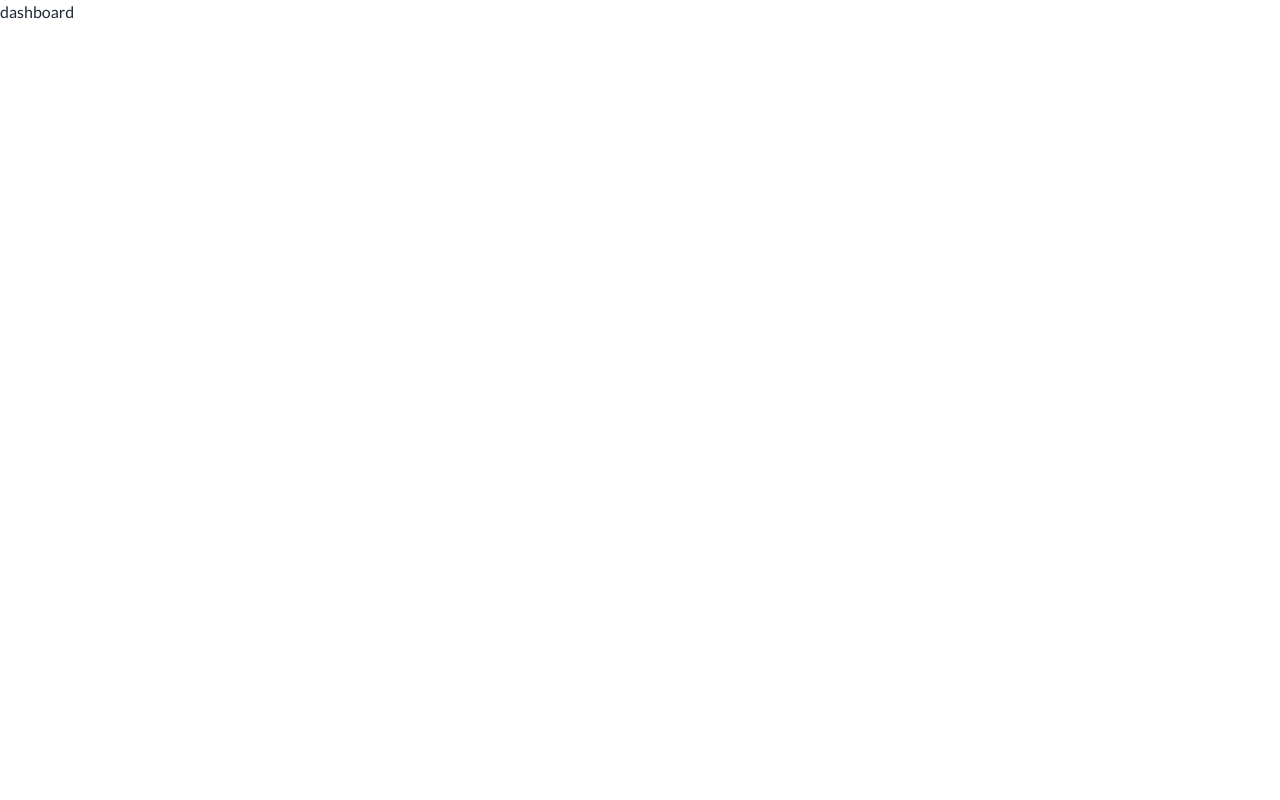
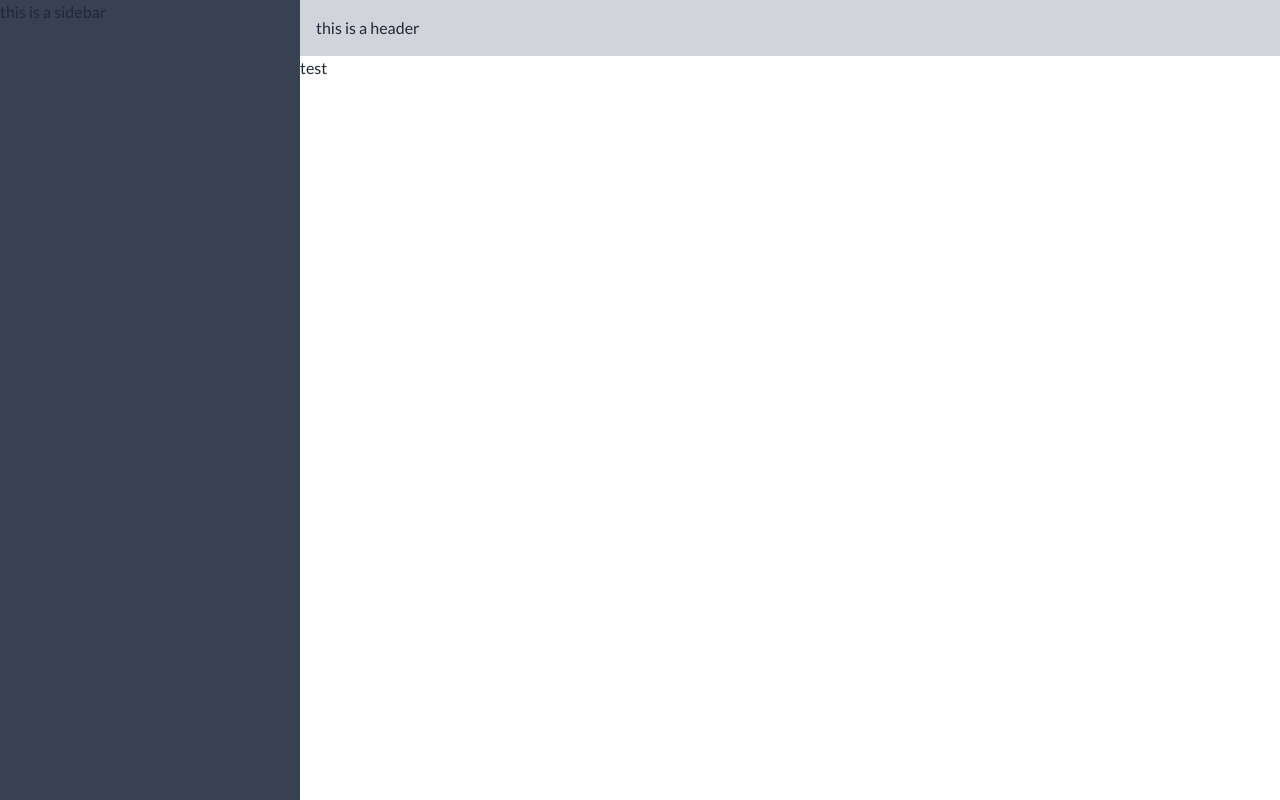
Before and after one commit to zagreus-co/ZedAdmin, a React (Vite) app: page / in a window 1280 px wide. Built offline with nearby package versions, Linux system fonts and the light colour scheme.

Commit message:
feat: creat dashboard layout structure

```diff
--- a/src/App.jsx
+++ b/src/App.jsx
@@ -1,6 +1,7 @@
 import { Suspense } from "react";
 import { BrowserRouter as Router, Routes, Route } from "react-router-dom";
 import Loading from "./pages/loading";
+import { DashboardLayout } from "./pages/pagesMap";
 
 function App() {
   return (
@@ -10,10 +11,19 @@ function App() {
           path="/"
           element={
             <Suspense fallback={<Loading />}>
-              <p>dashboard</p>
+              <DashboardLayout />
             </Suspense>
           }
-        />
+        >
+          <Route
+            index
+            element={
+              <Suspense fallback={<Loading />}>
+                <p>test</p>
+              </Suspense>
+            }
+          />
+        </Route>
         <Route
           path="/*"
           element={
--- /dev/null
+++ b/src/layouts/DashboardLayout.jsx
@@ -0,0 +1,17 @@
+import { Outlet } from "react-router-dom";
+import SideBar from "../pages/dashboard/components/SideBar";
+
+const DashboardLayout = () => {
+  return (
+    <>
+      <SideBar />
+
+      <div className="ml-auto w-[calc(100%_-_300px)]">
+        <header className={"bg-gray-300 p-4"}>this is a header</header>
+        <Outlet />
+      </div>
+    </>
+  );
+};
+
+export default DashboardLayout;
--- /dev/null
+++ b/src/pages/dashboard/components/SideBar/index.jsx
@@ -0,0 +1,11 @@
+import React from "react";
+
+const SideBar = () => {
+  return (
+    <aside className=" h-screen fixed left-0 top-0 bottom-0 w-[300px] z-[99] bg-gray-700">
+      this is a sidebar
+    </aside>
+  );
+};
+
+export default SideBar;
--- /dev/null
+++ b/src/pages/pagesMap.jsx
@@ -0,0 +1,3 @@
+import { lazy } from "react";
+
+export const DashboardLayout = lazy(() => import("../layouts/DashboardLayout"));
--- a/tailwind.config.js
+++ b/tailwind.config.js
@@ -11,5 +11,8 @@ export default {
     },
     extend: {},
   },
+  daisyui: {
+    themes: ["light"],
+  },
   plugins: [require("daisyui")],
 };
```
Also changed, not shown: 1 other file (tests, documents, lock files or other folders).
